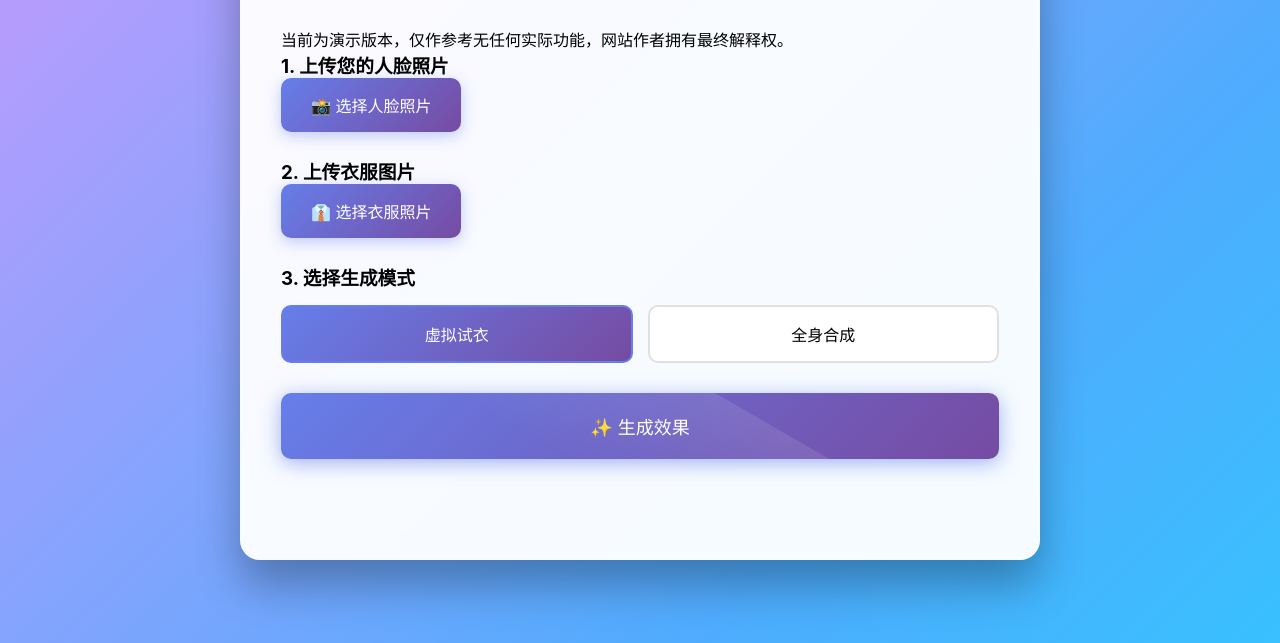
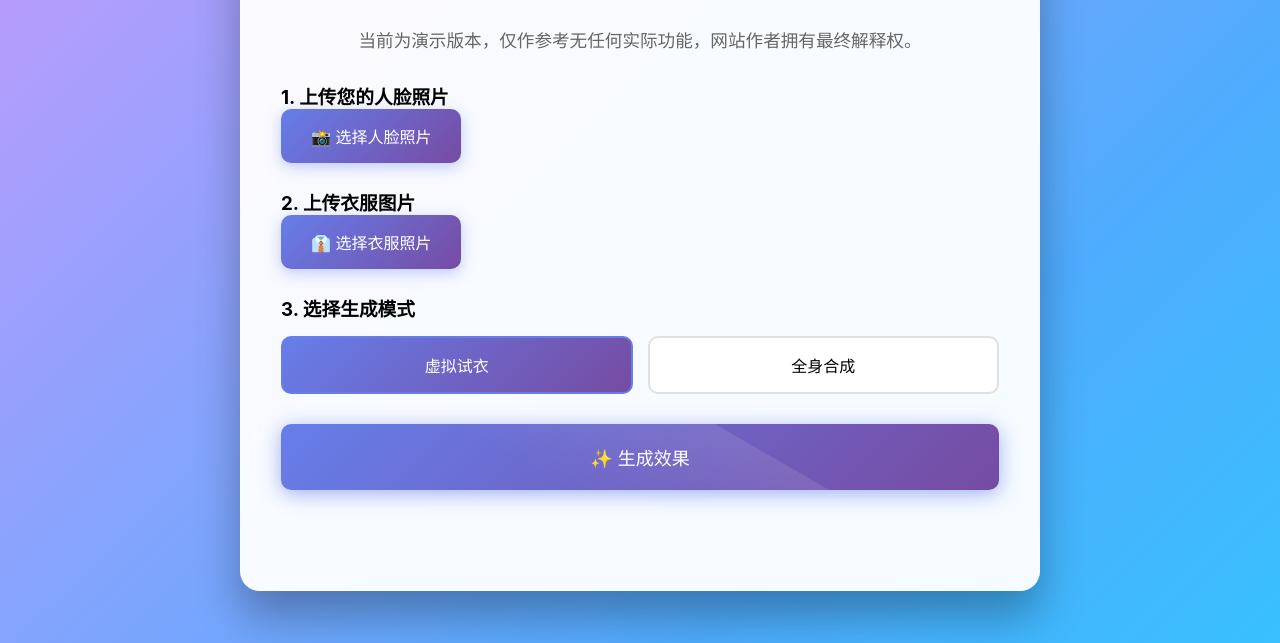
Before and after one commit to TFF132456/-organiza-.github.io, a plain HTML site: page index.html in a window 1280 px wide. Shown: the part 157-800 px from the top of the page. Drawn offline with Linux system fonts and the light colour scheme.

Commit message:
Update index.html
Signed-off-by: TFF132456 <2716734415@qq.com>

```diff
--- a/index.html
+++ b/index.html
@@ -11,7 +11,7 @@
     <div class="container">
         <h1>👗 AI虚拟试衣间</h1>
         <p class="subtitle">上传人脸和衣服，AI自动生成试穿效果</p >
-        <p class="notice">当前为演示版本，仅作参考无任何实际功能，网站作者拥有最终解释权。</p >
+        <p class="subtitle">当前为演示版本，仅作参考无任何实际功能，网站作者拥有最终解释权。</p >
 
         <!-- 人脸上传 -->
         <div class="upload-section">
```
